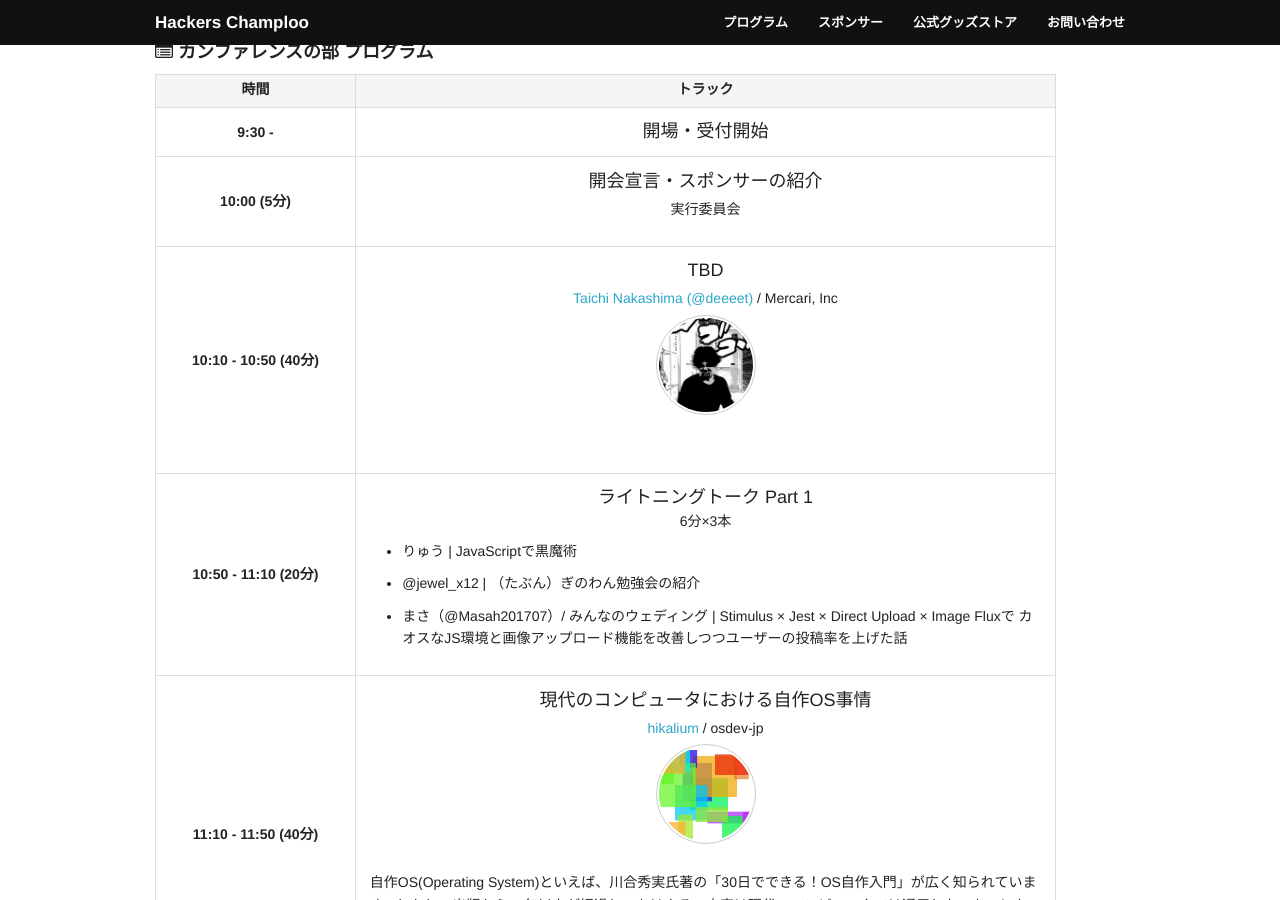
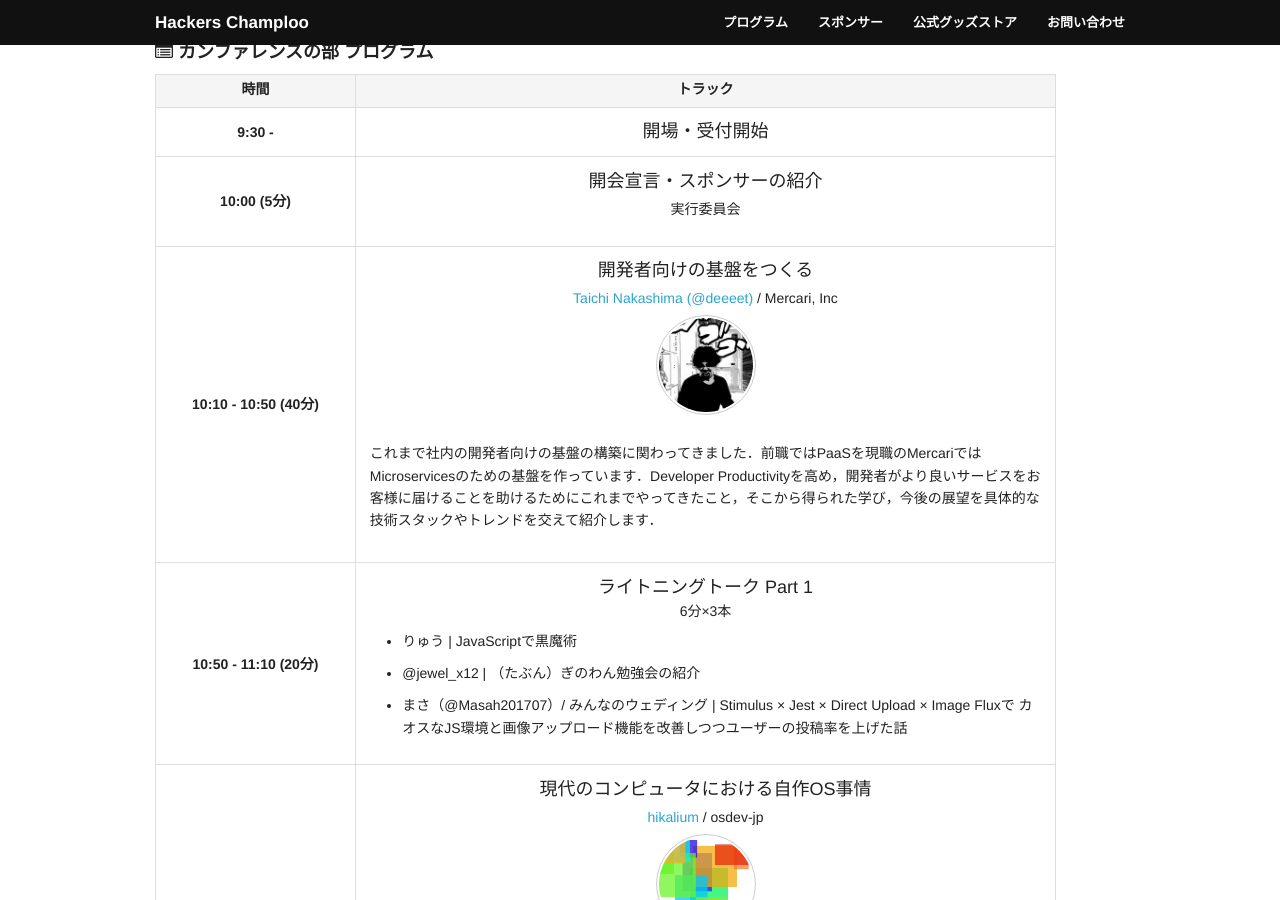
Before and after one commit to hackers-champloo/hackers-champloo.github.io, a Jekyll site: the page built from 2019/program.md, in a window 1280 px wide and 900 px high, scrolled down 394 px. Built offline with Jekyll 4.4.1, drawn with Linux system fonts in a browser that asks for light colours; nearby versions of some CDN libraries; a script that is not in the unit is left out.

Commit message:
deeeetさんセッション情報更新

```diff
--- a/2019/program.md
+++ b/2019/program.md
@@ -46,7 +46,7 @@ description: 2019年6月29日（土曜日） 9時半開場 琉球大学法文学
       <tr>
         <th>10:10 - 10:50 (40分)</th>
         <td>
-          <p class="track-title">TBD</p>
+          <p class="track-title">開発者向けの基盤をつくる</p>
           <p class="track-speaker">
             <a href="https://deeeet.com/" target="_blank">Taichi Nakashima (@deeeet)</a> / Mercari, Inc<br/>
             <a href="https://deeeet.com/" target="_blank">
@@ -54,6 +54,7 @@ description: 2019年6月29日（土曜日） 9時半開場 琉球大学法文学
             </a>
             </p>
             <p class="track-description">
+            これまで社内の開発者向けの基盤の構築に関わってきました．前職ではPaaSを現職のMercariではMicroservicesのための基盤を作っています．Developer Productivityを高め，開発者がより良いサービスをお客様に届けることを助けるためにこれまでやってきたこと，そこから得られた学び，今後の展望を具体的な技術スタックやトレンドを交えて紹介します．
             </p>
         </td>
       </tr>
```
